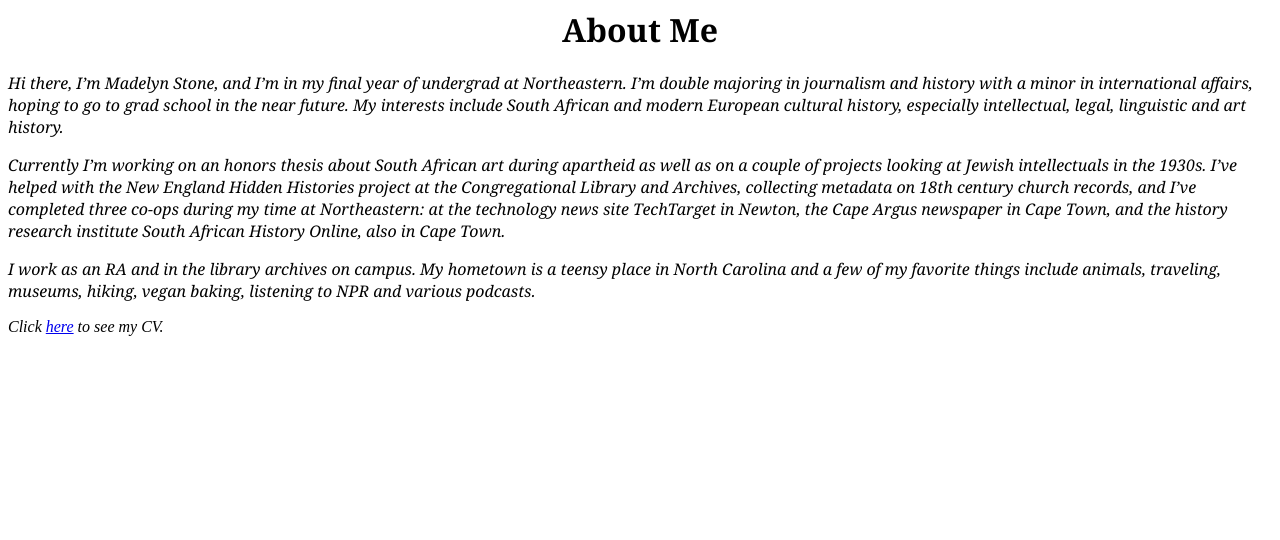
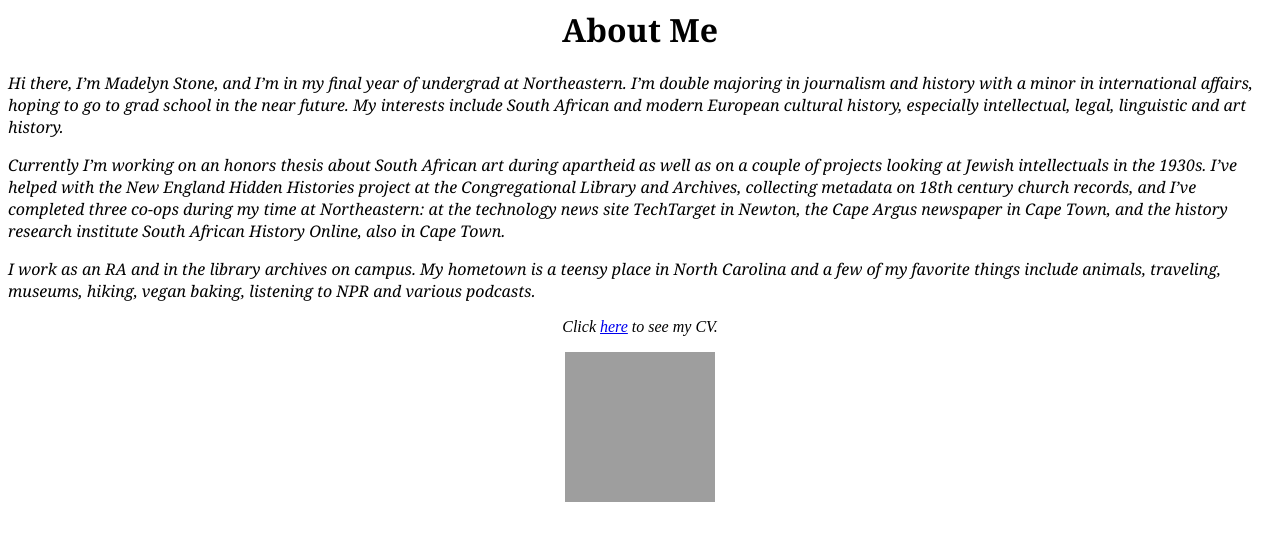
Before and after one commit to madelynstone/aboutme, a plain HTML site: page index.html in a window 1280 px wide. Drawn offline with Linux system fonts and the light colour scheme; grey boxes are pictures that could not be loaded.

Commit message:
Update index.html

```diff
--- a/index.html
+++ b/index.html
@@ -21,4 +21,9 @@ I work as an RA and in the library archives on campus. My hometown is a teensy p
 <p style="page-break-after:always;"></p>
 <p style="page-break-after:always;"></p>
 
-<center></center><em>Click <a href="https://drive.google.com/file/d/0B3yz_Q7obX3vTXJYR2VDLW44YlNhcU9qbzhUTElFOHljQm1B/view?usp=sharing">here</a> to see my CV. </em></center>
+<center><em>Click <a href="https://drive.google.com/file/d/0B3yz_Q7obX3vTXJYR2VDLW44YlNhcU9qbzhUTElFOHljQm1B/view?usp=sharing">here</a> to see my CV. </em></center>
+
+<p style="page-break-after:always;"></p>
+
+<center>
+<img src="http://icons.iconarchive.com/icons/gcds/halloween/512/bat-icon.png" alt="Mountain View" style="width:150px;height:150px;"></center>
```
